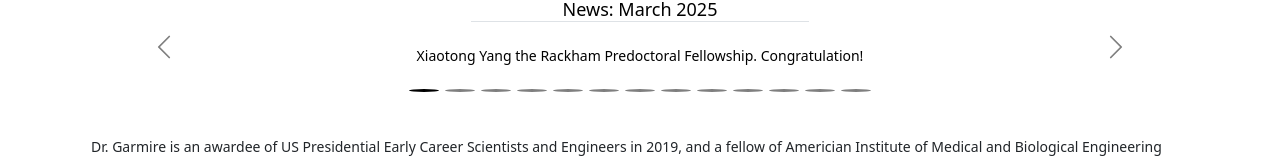
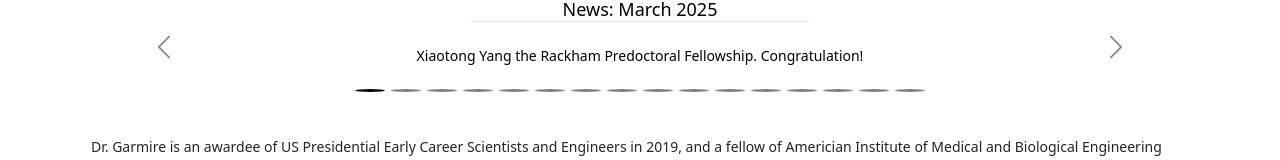
Before and after one commit to lanagarmire/lanagarmire.github.io, a website: page index.html in a window 1280 px wide. Shown: the part 426-586 px from the top of the page. Drawn offline with nearby package versions, Linux system fonts and the light colour scheme; a script that the page names is missing.

Commit message:
hot fix: News carousal out-of-bound

```diff
--- a/index.html
+++ b/index.html
@@ -394,6 +394,9 @@
                         <li data-bs-target="#carouselExampleIndicators" data-bs-slide-to="10"></li>
                         <li data-bs-target="#carouselExampleIndicators" data-bs-slide-to="11"></li>
                         <li data-bs-target="#carouselExampleIndicators" data-bs-slide-to="12"></li>
+                        <li data-bs-target="#carouselExampleIndicators" data-bs-slide-to="13"></li>
+                        <li data-bs-target="#carouselExampleIndicators" data-bs-slide-to="14"></li>
+                        <li data-bs-target="#carouselExampleIndicators" data-bs-slide-to="15"></li>
 
                     </ol>
 
```
